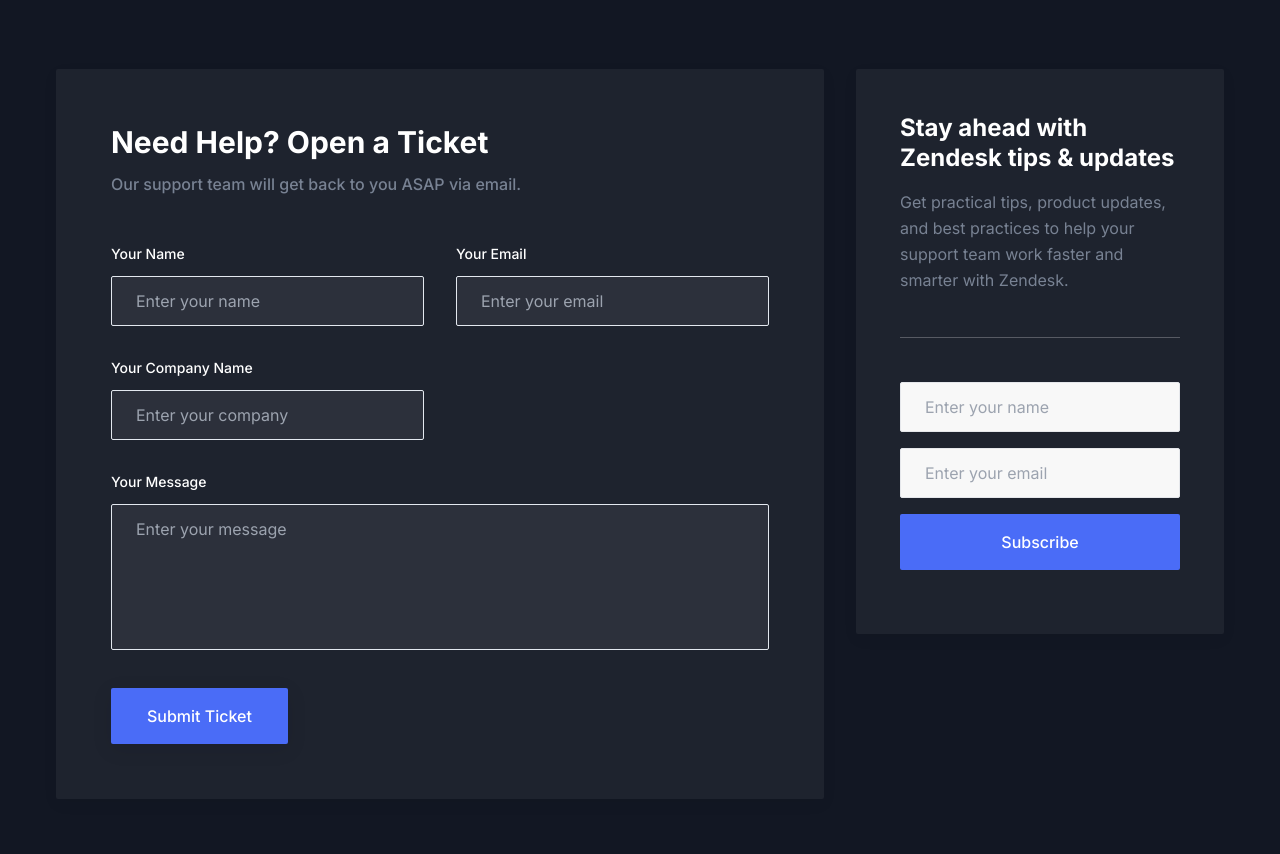
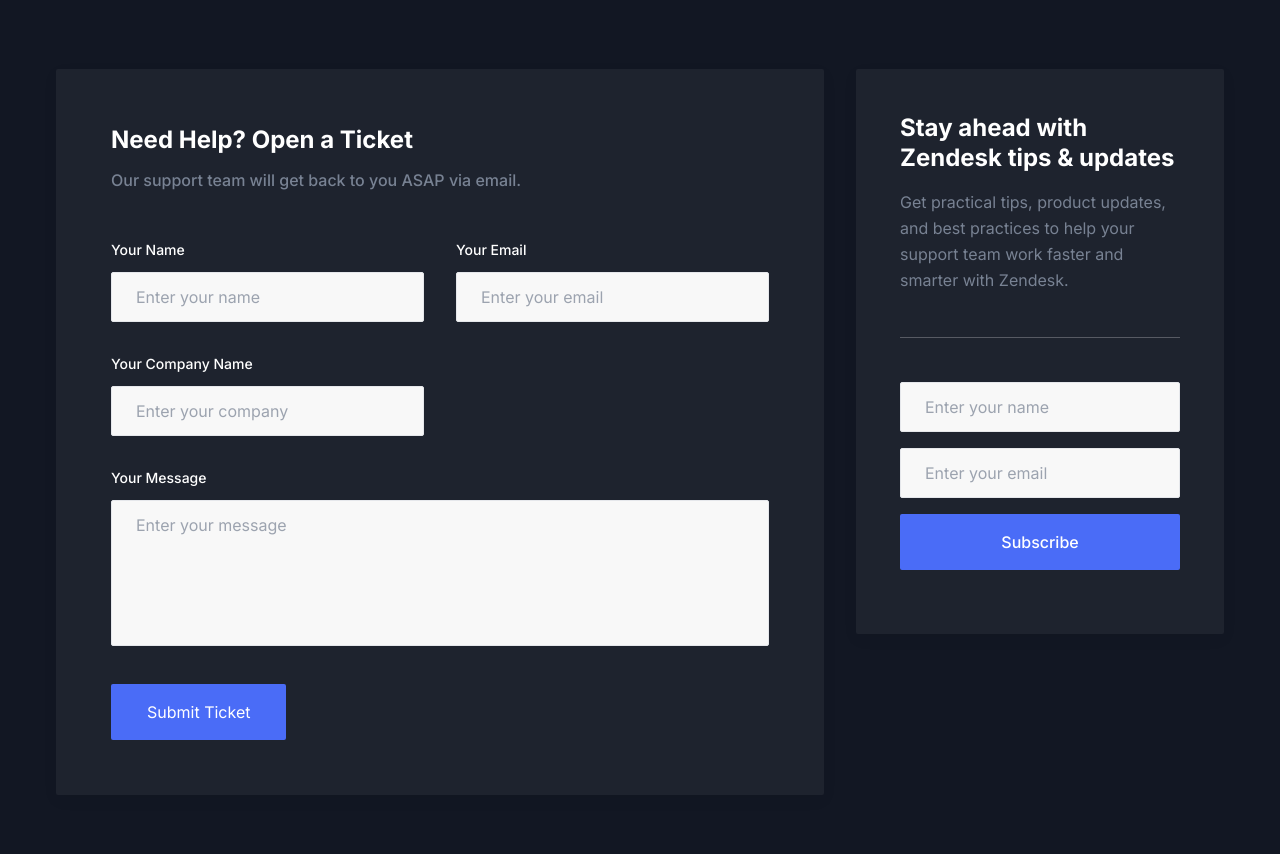
Before and after one commit to jsc23/28devs-website, a Next.js app: page / in a window 1280 px wide. Shown: the part 3240-4094 px from the top of the page. Built offline with nearby package versions, Linux system fonts and the light colour scheme.

Commit message:
ficed contact

```diff
--- a/components/Contact/index.tsx
+++ b/components/Contact/index.tsx
@@ -3,18 +3,18 @@
 import { useState } from "react";
 import NewsLatterBox from "./NewsLatterBox";
 
+type Status = "idle" | "loading" | "success" | "error";
+
 const Contact = () => {
-  const [loading, setLoading] = useState(false);
-  const [success, setSuccess] = useState(false);
-  const [error, setError] = useState(false);
+  const [status, setStatus] = useState<Status>("idle");
 
   async function handleSubmit(e: React.FormEvent<HTMLFormElement>) {
     e.preventDefault();
-  setLoading(true);
-  setSuccess(false);
-  setError(false);
 
-  const formData = new FormData(e.currentTarget);
+    setStatus("loading");
+
+    const form = e.currentTarget;
+    const formData = new FormData(form);
 
     const data = {
       name: formData.get("name") as string,
@@ -32,15 +32,22 @@
 
       if (!res.ok) throw new Error();
 
-    setSuccess(true);
-    e.currentTarget.reset();
+      setStatus("success");
+      form.reset();
+
+      // 🔁 Ocultar mensaje después de 4 segundos
+      setTimeout(() => {
+        setStatus("idle");
+      }, 4000);
     } catch {
-    setError(true);
-  } finally {
-    setLoading(false);
+      setStatus("error");
+
+      // 🔁 Ocultar mensaje de error después de 4 segundos
+      setTimeout(() => {
+        setStatus("idle");
+      }, 4000);
     }
   }
-
 
   return (
     <section id="contact" className="overflow-hidden py-16 md:py-20 lg:py-28">
@@ -48,7 +55,7 @@
         <div className="-mx-4 flex flex-wrap">
           <div className="w-full px-4 lg:w-7/12 xl:w-8/12">
             <div className="wow fadeInUp shadow-three dark:bg-gray-dark mb-12 rounded-sm bg-white px-8 py-11 sm:p-[55px] lg:mb-5 lg:px-8 xl:p-[55px]">
-              <h2 className="mb-3 text-2xl font-bold text-black dark:text-white sm:text-3xl lg:text-2xl xl:text-3xl">
+              <h2 className="mb-3 text-2xl font-bold text-black dark:text-white">
                 Need Help? Open a Ticket
               </h2>
               <p className="mb-12 text-base font-medium text-body-color">
@@ -59,7 +66,7 @@
                 <div className="-mx-4 flex flex-wrap">
                   <div className="w-full px-4 md:w-1/2">
                     <div className="mb-8">
-                      <label className="mb-3 block text-sm font-medium text-dark dark:text-white">
+                      <label className="mb-3 block text-sm font-medium">
                         Your Name
                       </label>
                       <input
@@ -67,26 +74,26 @@
                         required
                         type="text"
                         placeholder="Enter your name"
-                        className="border-stroke w-full rounded-sm border bg-[#f8f8f8] px-6 py-3 text-base outline-none focus:border-primary dark:bg-[#2C303B]"
+                        className="w-full rounded-sm border bg-[#f8f8f8] px-6 py-3"
                       />
                     </div>
 
                     <div className="mb-8">
-                      <label className="mb-3 block text-sm font-medium text-dark dark:text-white">
+                      <label className="mb-3 block text-sm font-medium">
                         Your Company Name
                       </label>
                       <input
                         name="company"
                         type="text"
                         placeholder="Enter your company"
-                        className="border-stroke w-full rounded-sm border bg-[#f8f8f8] px-6 py-3 text-base outline-none focus:border-primary dark:bg-[#2C303B]"
+                        className="w-full rounded-sm border bg-[#f8f8f8] px-6 py-3"
                       />
                     </div>
                   </div>
 
                   <div className="w-full px-4 md:w-1/2">
                     <div className="mb-8">
-                      <label className="mb-3 block text-sm font-medium text-dark dark:text-white">
+                      <label className="mb-3 block text-sm font-medium">
                         Your Email
                       </label>
                       <input
@@ -94,14 +101,14 @@
                         required
                         type="email"
                         placeholder="Enter your email"
-                        className="border-stroke w-full rounded-sm border bg-[#f8f8f8] px-6 py-3 text-base outline-none focus:border-primary dark:bg-[#2C303B]"
+                        className="w-full rounded-sm border bg-[#f8f8f8] px-6 py-3"
                       />
                     </div>
                   </div>
 
                   <div className="w-full px-4">
                     <div className="mb-8">
-                      <label className="mb-3 block text-sm font-medium text-dark dark:text-white">
+                      <label className="mb-3 block text-sm font-medium">
                         Your Message
                       </label>
                       <textarea
@@ -109,7 +116,7 @@
                         required
                         rows={5}
                         placeholder="Enter your message"
-                        className="border-stroke w-full resize-none rounded-sm border bg-[#f8f8f8] px-6 py-3 text-base outline-none focus:border-primary dark:bg-[#2C303B]"
+                        className="w-full resize-none rounded-sm border bg-[#f8f8f8] px-6 py-3"
                       />
                     </div>
                   </div>
@@ -117,20 +124,20 @@
                   <div className="w-full px-4">
                     <button
                       type="submit"
-                      disabled={loading}
-                      className="shadow-submit rounded-sm bg-primary px-9 py-4 text-base font-medium text-white hover:bg-primary/90 disabled:opacity-60"
+                      disabled={status === "loading"}
+                      className="rounded-sm bg-primary px-9 py-4 text-white disabled:opacity-60"
                     >
-                      {loading ? "Sending..." : "Submit Ticket"}
+                      {status === "loading" ? "Sending..." : "Submit Ticket"}
                     </button>
                   </div>
 
-                  {success && (
+                  {status === "success" && (
                     <p className="mt-4 text-green-600">
                       ✅ Message sent successfully!
                     </p>
                   )}
 
-                  {error && (
+                  {status === "error" && (
                     <p className="mt-4 text-red-600">
                       ❌ Something went wrong. Please try again.
                     </p>
```
Lines whose indentation alone changed are shown as unchanged.
